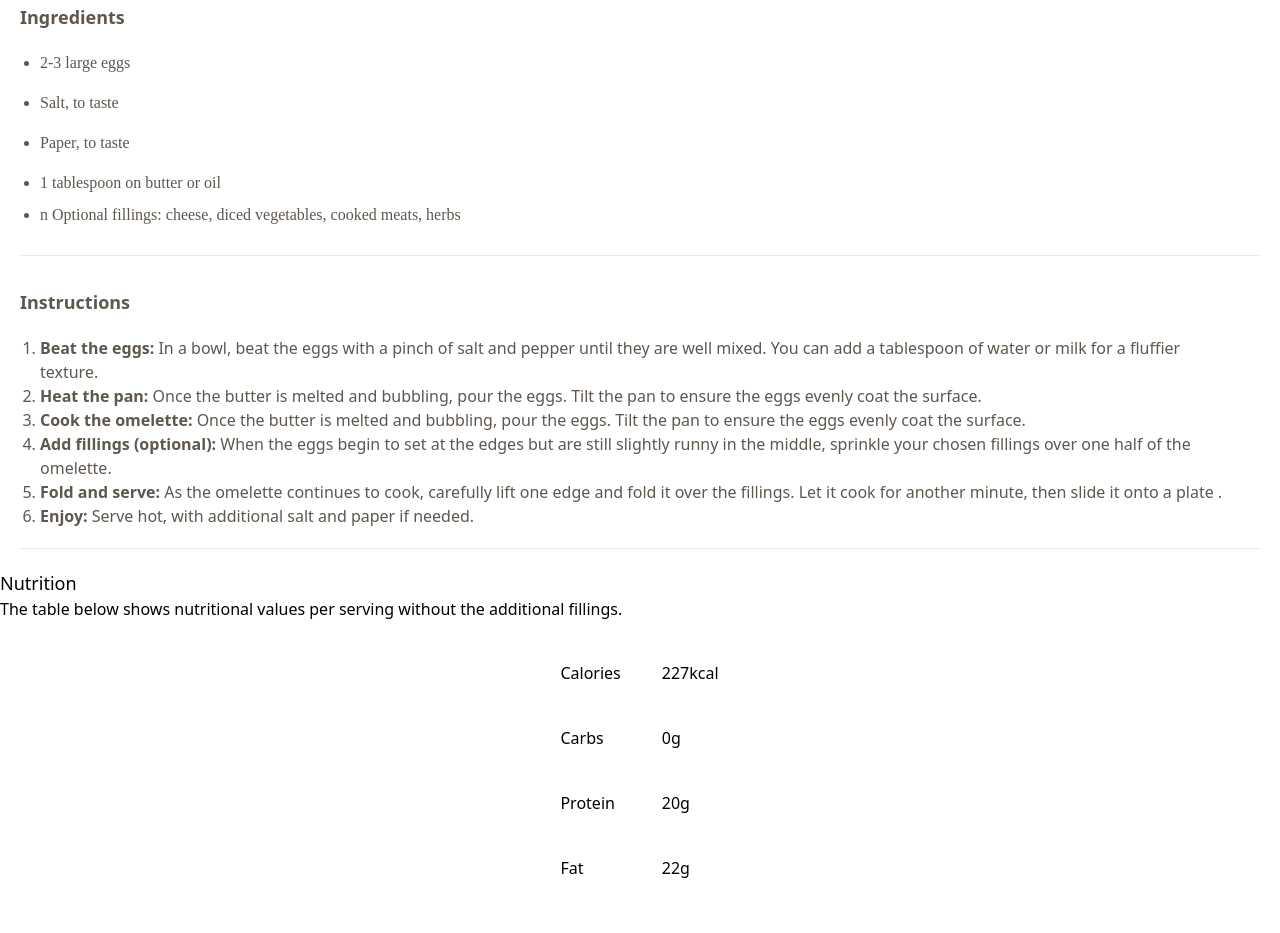
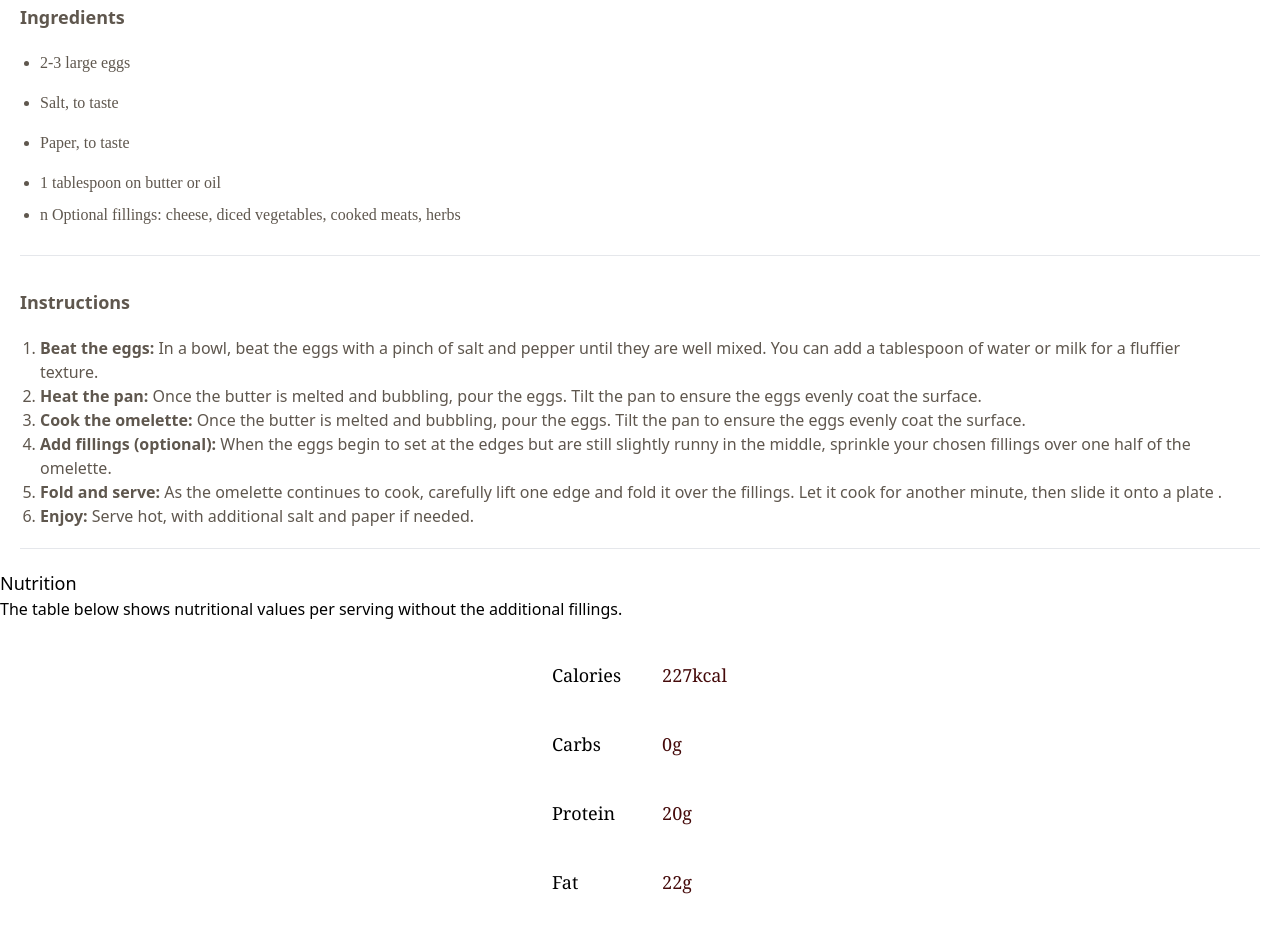
Before and after one commit to Miron-Silviu/main-recipe, a website: page docs/index.html in a window 1280 px wide. Shown: the part 958-1891 px from the top of the page. Before the commit the page ends 1839 px from the top, so only its background shows below. Drawn offline with Linux system fonts and the light colour scheme.

Commit message:
Feat :Add style to table.

```diff
--- a/docs/index.html
+++ b/docs/index.html
@@ -106,46 +106,27 @@
           The table below shows nutritional values per serving without the
           additional fillings.
         </p>
-        <table class="table-auto  flex justify-center mr-10">
-          <tbody>
+        <table class="table-auto  flex justify-center mr-10 mb-10">
+          <tbody class="text-lg font-serif">
             <tr>
-              <td class="p-10">Calories</td>
-              <td>227kcal</td>
+              <td class="p-10  ">Calories</td>
+              <td class="text-red-950">227kcal</td>
             </tr>
 
             <tr>
               <td class="px-10">Carbs</td>
-              <td>0g</td>
+              <td class="text-red-950">0g</td>
             </tr>
             <tr>
               <td class=" p-10">Protein</td>
-              <td>20g</td>
+              <td class="text-red-950">20g</td>
             </tr>
             <tr>
               <td class="px-10">Fat</td>
-              <td>22g</td>
+              <td class="text-red-950">22g</td>
             </tr>
           </tbody>
         </table>
-
-        <!-- <table class="table-auto">
-          <tbody>
-            <tr>
-              <td>Calories</td>
-              <td>Malcolm Lockyer</td>
-              <td>1961</td>
-            </tr>
-            <tr>
-              <td>Witchy Woman</td>
-              <td>The Eagles</td>
-              <td>1972</td>
-            </tr>
-            <tr>
-              <td>Shining Star</td>
-              <td>Earth, Wind, and Fire</td>
-              <td>1975</td>
-            </tr>
-          </tbody> -->
       </div>
     </div>
   </body>
```
Also changed, not shown: docs/style.css.
